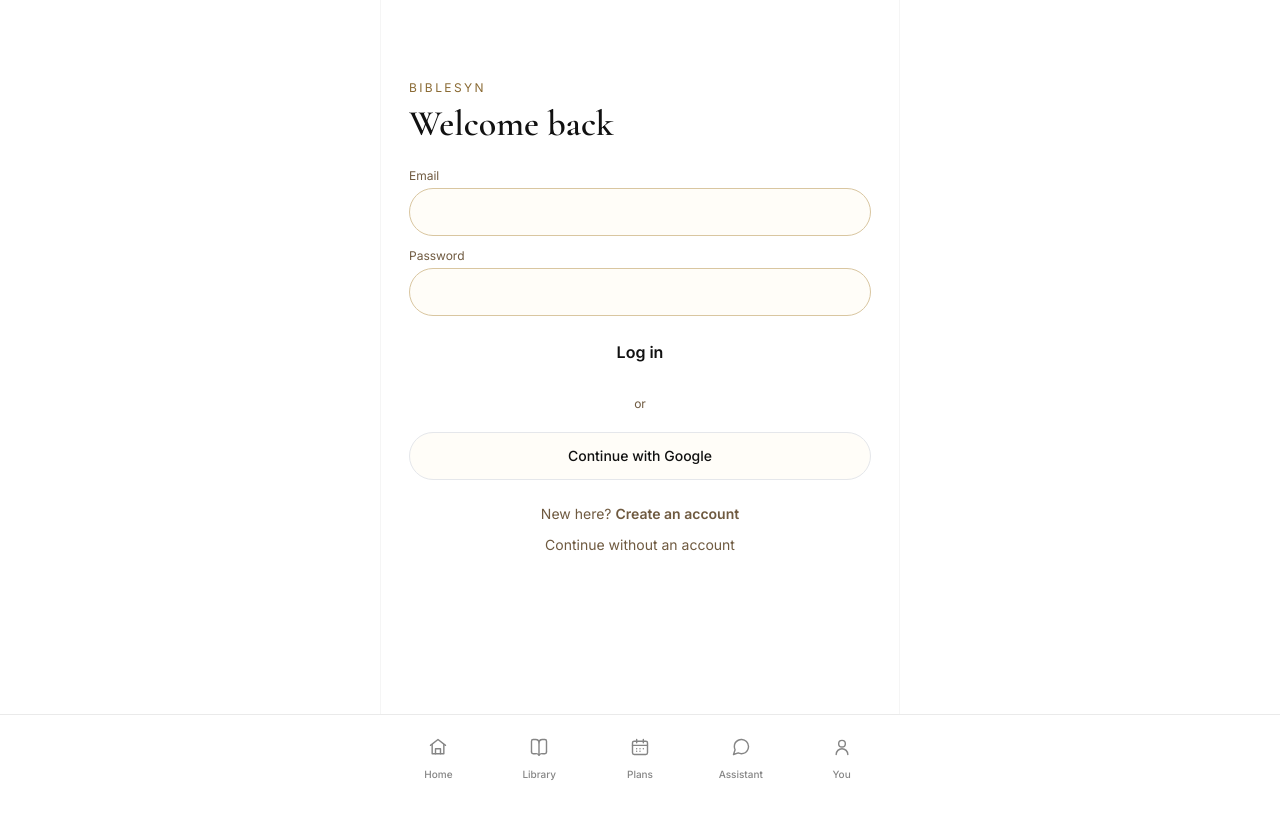
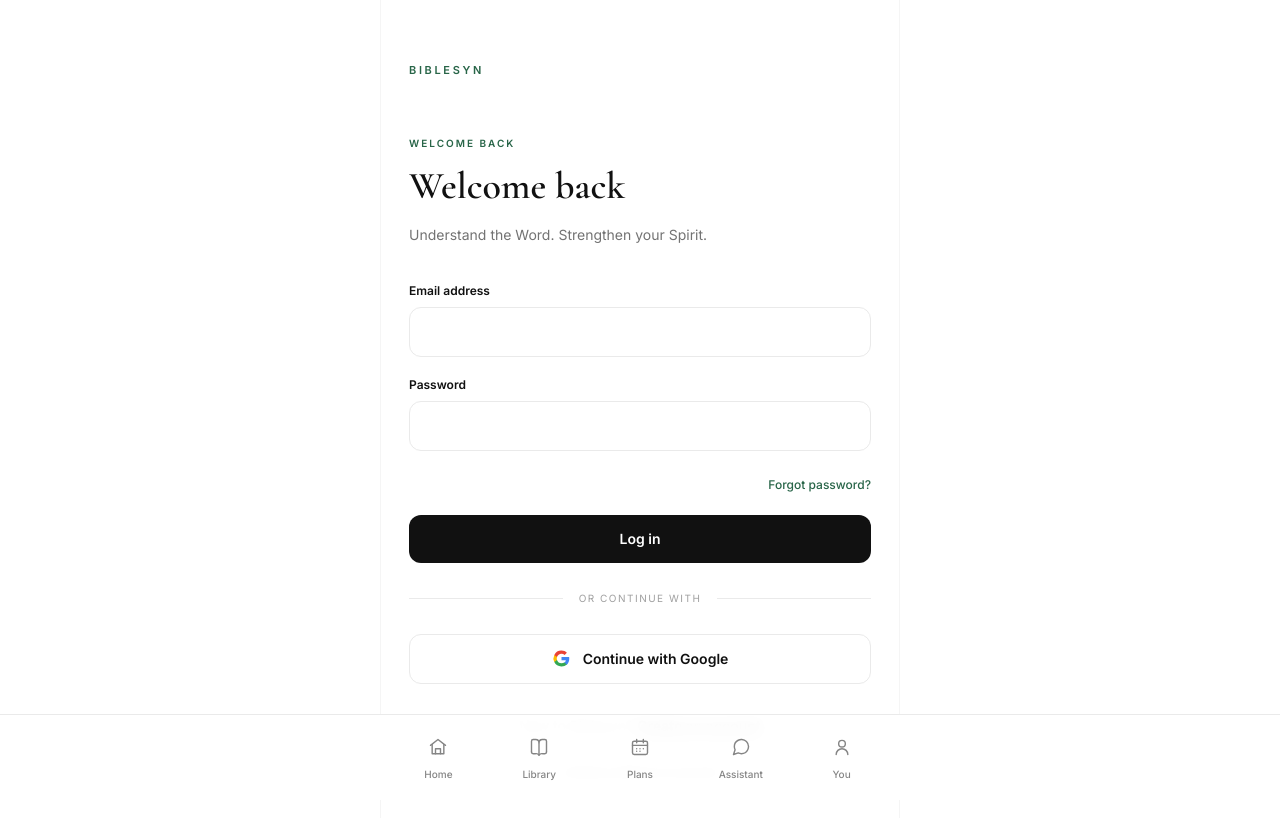
Before and after one commit to daltonfds/Biblesyn, a Next.js app: page /login in a window 1280 px wide. Shown: the top 818 px of the page. Built offline with nearby package versions, Linux system fonts and the light colour scheme.

Commit message:
design: refresh Biblesyn visual identity

```diff
--- a/src/components/AuthForm.tsx
+++ b/src/components/AuthForm.tsx
@@ -3,38 +3,35 @@
 import Link from 'next/link';
 import {useRouter} from 'next/navigation';
 import {supabaseBrowser} from '@/lib/supabase/client';
-export default function AuthForm({mode}: {mode: 'login' | 'signup'}) {
-  const router = useRouter();
-  const [email, setEmail] = useState(''); const [password, setPassword] = useState('');
-  const [msg, setMsg] = useState(''); const [busy, setBusy] = useState(false);
-  const next = () => { const n = new URLSearchParams(window.location.search).get('next') || '/'; return n.startsWith('/') ? n : '/'; };
-  const cb = () => `${window.location.origin}/auth/callback?next=${encodeURIComponent(next())}`;
-  async function submit(e: React.FormEvent) {
-    e.preventDefault(); setBusy(true); setMsg('');
-    const sb = supabaseBrowser();
-    if (mode === 'signup') {
-      const {data, error} = await sb.auth.signUp({email, password, options: {emailRedirectTo: cb()}});
-      if (error) setMsg(error.message); else if (data.session) { router.push(next()); router.refresh(); } else setMsg('Check your email to confirm your account.');
-    } else {
-      const {error} = await sb.auth.signInWithPassword({email, password});
-      if (error) setMsg(error.message); else { router.push(next()); router.refresh(); }
-    }
-    setBusy(false);
-  }
-  const google = () => supabaseBrowser().auth.signInWithOAuth({provider: 'google', options: {redirectTo: cb()}});
-  const input = 'mt-1 h-12 w-full rounded-full border border-[#D9C6A0] bg-[#FFFDF8] px-5 text-sm';
-  return (<div className="px-7 pt-20">
-    <div className="text-xs tracking-[.2em] text-[#8A6A33]">BIBLESYN</div>
-    <h1 className="mb-6 mt-2 font-serif text-4xl font-semibold">{mode === 'signup' ? 'Create your account' : 'Welcome back'}</h1>
-    <form onSubmit={submit} className="space-y-3">
-      <label className="block text-xs text-[#6F5A40]">Email<input className={input} type="email" required value={email} onChange={e => setEmail(e.target.value)} /></label>
-      <label className="block text-xs text-[#6F5A40]">Password<input className={input} type="password" required minLength={8} value={password} onChange={e => setPassword(e.target.value)} /></label>
-      <button disabled={busy} className="h-12 w-full rounded-full bg-brown font-semibold text-ivory">{mode === 'signup' ? 'Create account' : 'Log in'}</button>
-    </form>
-    {msg && <p role="alert" className="mt-3 text-sm text-[#8A2F2F]">{msg}</p>}
-    <div className="my-5 text-center text-xs text-[#6F5A40]">or</div>
-    <button onClick={google} className="h-12 w-full rounded-full border border-gold bg-[#FFFDF8] text-sm font-medium">Continue with Google</button>
-    <p className="mt-6 text-center text-sm text-[#6F5A40]">{mode === 'signup' ? <>Have an account? <Link className="font-semibold text-brown" href="/login">Log in</Link></> : <>New here? <Link className="font-semibold text-brown" href="/signup">Create an account</Link></>}</p>
-    <p className="mt-2 text-center"><Link className="text-sm text-[#6F5A40]" href="/">Continue without an account</Link></p>
-  </div>);
+export default function AuthForm({mode}:{mode:'login'|'signup'}){
+ const router=useRouter();
+ const [email,setEmail]=useState('');const [password,setPassword]=useState('');
+ const [msg,setMsg]=useState('');const [busy,setBusy]=useState(false);
+ const next=()=>{const n=new URLSearchParams(window.location.search).get('next')||'/';return n.startsWith('/')?n:'/'};
+ const cb=()=>`${window.location.origin}/auth/callback?next=${encodeURIComponent(next())}`;
+ async function submit(e:React.FormEvent){
+  e.preventDefault();setBusy(true);setMsg('');const sb=supabaseBrowser();
+  if(mode==='signup'){const {data,error}=await sb.auth.signUp({email,password,options:{emailRedirectTo:cb()}});if(error)setMsg(error.message);else if(data.session){router.push(next());router.refresh()}else setMsg('Check your email to confirm your account.')}
+  else{const {error}=await sb.auth.signInWithPassword({email,password});if(error)setMsg(error.message);else{router.push(next());router.refresh()}}
+  setBusy(false);
+ }
+ async function google(){setBusy(true);setMsg('');const {error}=await supabaseBrowser().auth.signInWithOAuth({provider:'google',options:{redirectTo:cb()}});if(error){setMsg(error.message);setBusy(false)}}
+ return <div className="px-7 pb-12 pt-14">
+  <Link href="/" className="text-[11px] font-semibold tracking-[.24em] text-green">BIBLESYN</Link>
+  <div className="mt-14"><p className="text-[10px] font-semibold uppercase tracking-[.2em] text-green">{mode==='signup'?'BEGIN YOUR JOURNEY':'WELCOME BACK'}</p><h1 className="mt-3 font-serif text-[38px] font-semibold leading-tight">{mode==='signup'?'Create your account':'Welcome back'}</h1><p className="mt-3 max-w-[300px] text-sm leading-6 text-muted">{mode==='signup'?'Save your progress, journal and continue growing in the Word.':'Understand the Word. Strengthen your Spirit.'}</p></div>
+  <form onSubmit={submit} className="mt-9 space-y-5">
+   <label className="block text-xs font-semibold">Email address<input className="mt-2 h-13 w-full rounded-xl border border-line bg-white px-4 py-3.5 text-sm outline-none transition focus:border-green" type="email" autoComplete="email" required value={email} onChange={e=>setEmail(e.target.value)}/></label>
+   <label className="block text-xs font-semibold">Password<input className="mt-2 w-full rounded-xl border border-line bg-white px-4 py-3.5 text-sm outline-none transition focus:border-green" type="password" autoComplete={mode==='signup'?'new-password':'current-password'} required minLength={8} value={password} onChange={e=>setPassword(e.target.value)}/></label>
+   {mode==='login'&&<div className="text-right"><Link href="/forgot-password" className="text-xs font-medium text-green">Forgot password?</Link></div>}
+   <button disabled={busy} className="flex h-13 w-full items-center justify-center rounded-xl bg-ink px-5 py-3.5 text-sm font-semibold text-white transition hover:bg-[#292929] disabled:opacity-60">{busy?'Please wait…':mode==='signup'?'Create account':'Log in'}</button>
+  </form>
+  {msg&&<p role="alert" className="mt-4 rounded-xl border border-red-200 bg-red-50 p-3 text-sm text-red-700">{msg}</p>}
+  <div className="my-7 flex items-center gap-4 text-[10px] uppercase tracking-[.15em] text-[#A0A0A0]"><span className="h-px flex-1 bg-line"/><span>or continue with</span><span className="h-px flex-1 bg-line"/></div>
+  <button type="button" onClick={google} disabled={busy} className="flex h-13 w-full items-center justify-center gap-3 rounded-xl border border-line bg-white px-5 py-3.5 text-sm font-semibold text-ink transition hover:bg-[#FAFAFA] disabled:opacity-60">
+   <svg aria-hidden="true" width="19" height="19" viewBox="0 0 48 48"><path fill="#4285F4" d="M43.6 24.5c0-1.4-.1-2.8-.4-4.1H24v7.8h11a9.4 9.4 0 0 1-4.1 6.2v5.1h6.6c3.9-3.6 6.1-8.8 6.1-15Z"/><path fill="#34A853" d="M24 44c5.5 0 10.1-1.8 13.5-4.9l-6.6-5.1c-1.8 1.2-4.1 2-6.9 2-5.3 0-9.8-3.6-11.4-8.4H5.8v5.3A20 20 0 0 0 24 44Z"/><path fill="#FBBC05" d="M12.6 27.6a12 12 0 0 1 0-7.2v-5.3H5.8a20 20 0 0 0 0 17.8l6.8-5.3Z"/><path fill="#EA4335" d="M24 12c3 0 5.7 1 7.8 3.1l5.8-5.8C34.1 6 29.5 4 24 4A20 20 0 0 0 5.8 15.1l6.8 5.3C14.2 15.6 18.7 12 24 12Z"/></svg>
+   Continue with Google
+  </button>
+  <p className="mt-8 text-center text-sm text-muted">{mode==='signup'?<>Already have an account? <Link className="font-semibold text-ink underline underline-offset-4" href="/login">Log in</Link></>:<>New to Biblesyn? <Link className="font-semibold text-ink underline underline-offset-4" href="/signup">Create an account</Link></>}</p>
+  <p className="mt-5 text-center"><Link className="text-xs text-muted underline underline-offset-4" href="/">Continue without an account</Link></p>
+ </div>;
 }
```
